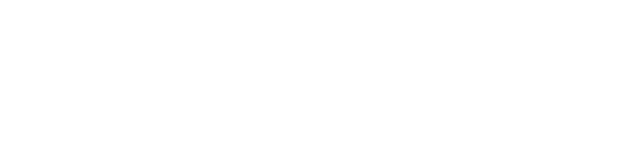
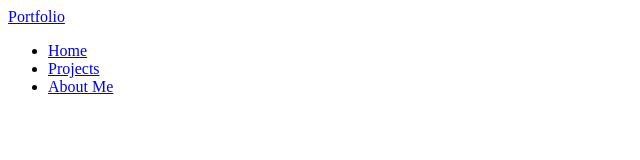
Before and after one commit to ernest254/portfolio-ernest, a plain HTML site: page index.html in a window 1280 px wide. Shown: the whole page, without its empty margins (0-640 px from the left). Drawn offline with Linux system fonts and the light colour scheme.

Commit message:
create page structure

```diff
--- a/index.html
+++ b/index.html
@@ -6,6 +6,17 @@
     <script src="https://kit.fontawesome.com/a076d05399.js"></script>
 </head>
 <body>
+    <nav class="navbar">
+        <div class="max-width">
+            <div class="logo"><a href="#">Portfo<span>lio</span></a></div>
+            <ul class="menu">
+                <li><a href="#">Home</a></li>
+                <li><a href="#">Projects</a></li>
+                <li><a href="#">About Me</a></li>
+            </ul>
+        </div>
+
+    </nav>
 
 </body>
 </html>
```
